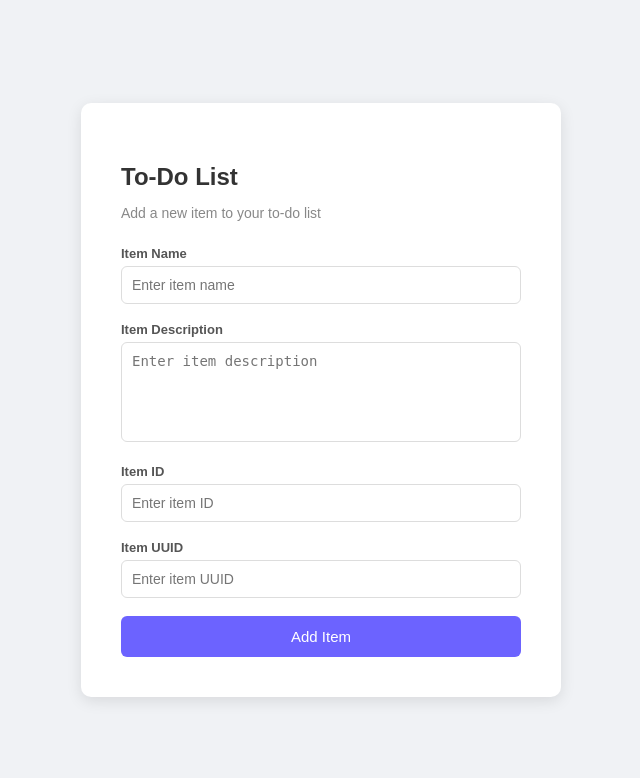
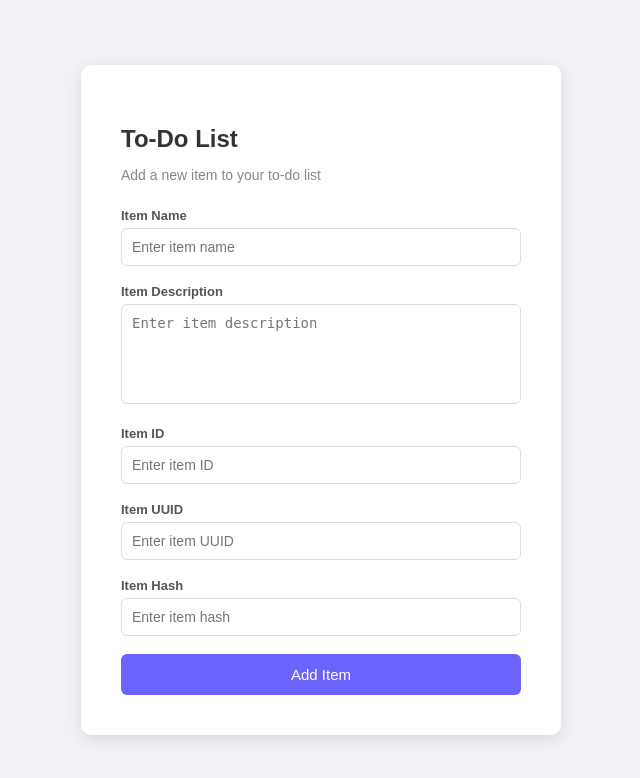
Before and after one commit to AkritiDeY/TuteDude_GitPractice, a Flask app: template TuteDude_GitPractice/FlaskMongo_project/templates/todo.html in a window 1280 px wide. Shown: the top 778 px of the page, without its empty margins (319-959 px from the left). Run offline with Flask 3, Linux system fonts and the light colour scheme; the template is opened without the code that fills it, so the values that code supplies are empty.

Commit message:
Added Item Hash field to To-Do form

```diff
--- a/TuteDude_GitPractice/FlaskMongo_project/templates/todo.html
+++ b/TuteDude_GitPractice/FlaskMongo_project/templates/todo.html
@@ -66,6 +66,9 @@
       <label>Item UUID</label>
       <input type="text" name="itemUUID" placeholder="Enter item UUID" />
 
+        <label>Item Hash</label>
+      <input type="text" name="itemHash" placeholder="Enter item hash" />
+
       <button type="submit">Add Item</button>
 
     </form>
```
